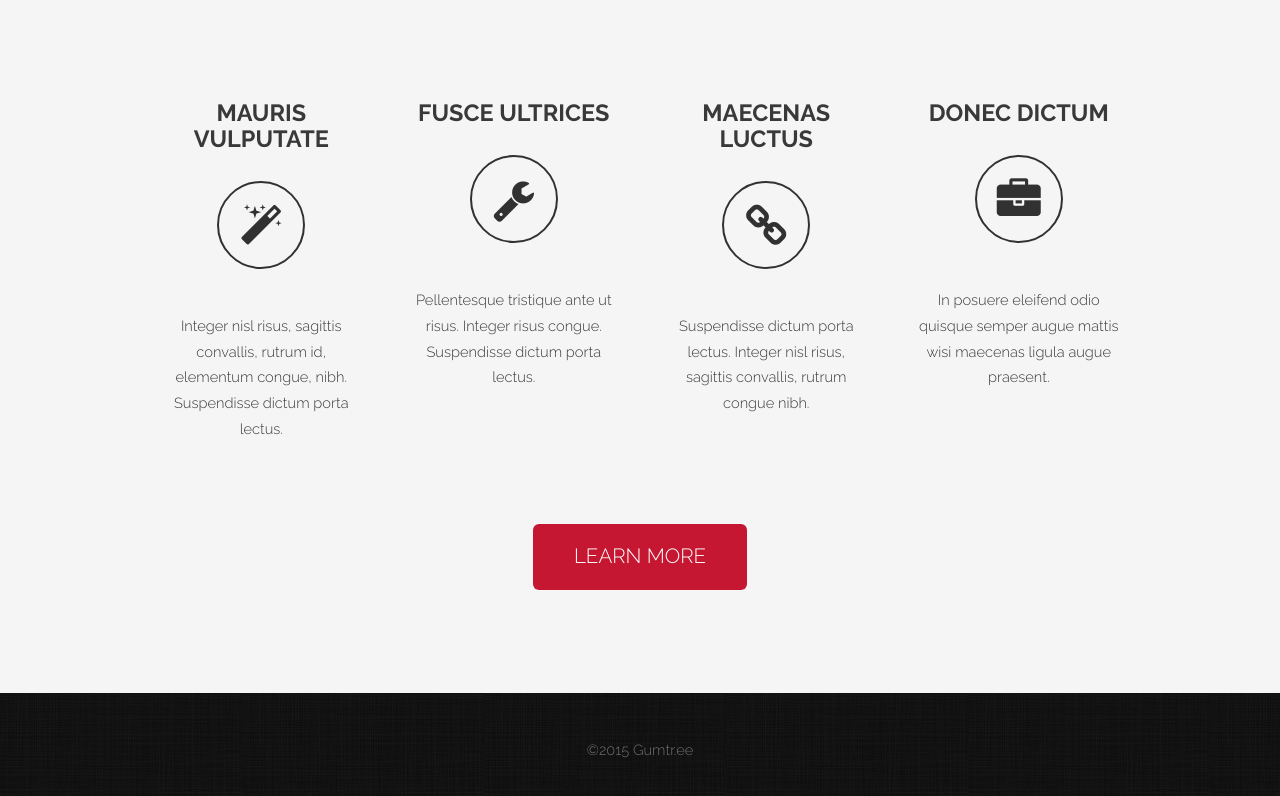
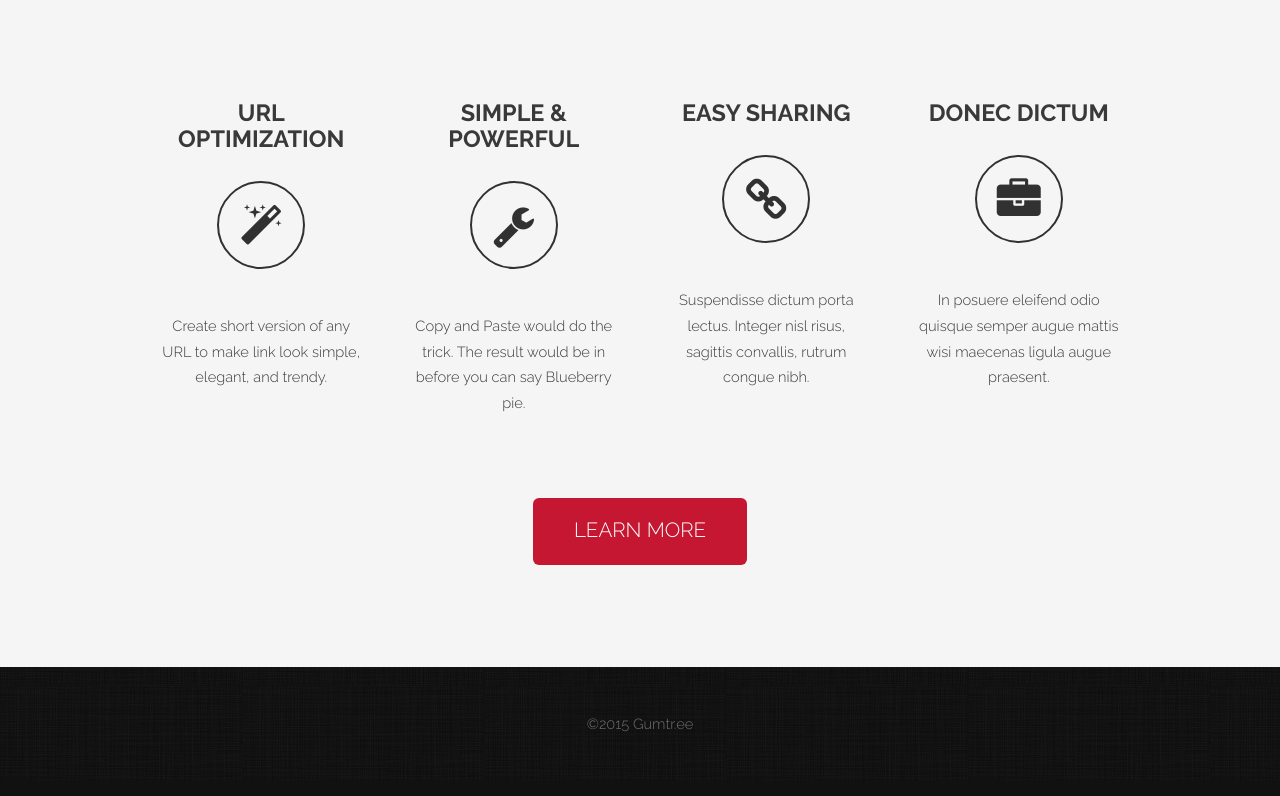
Before and after one commit to PllDev/Gumtr, a plain HTML site: page index.html in a window 1280 px wide. Shown: the part 682-1478 px from the top of the page. Drawn offline with nearby package versions, Linux system fonts and the light colour scheme.

Commit message:
Logo code editind. Added section extra content

```diff
--- a/index.html
+++ b/index.html
@@ -27,7 +27,9 @@
 
 					<!-- Logo -->
 						<div id="logo">
-							<h1><a href="#"><img class="image centered" src="images/GLogo.svg" alt="Gumtr.ee - URL Shortener"/></a></h1>
+							<a href="/">
+								<img src="images/GLogo.svg" alt="Gumtr.ee - URL Shortener"/>
+							</a>
 						</div>
 
 					<!-- Nav -->
@@ -68,21 +70,21 @@
 				<div class="row">
 					<section class="3u">
 						<header>
-							<h2>Mauris vulputate</h2>
+							<h2>URL Optimization</h2>
 						</header>
 						<span class="fa fa-magic"></span>
-						<p>Integer nisl risus, sagittis convallis, rutrum id, elementum congue, nibh. Suspendisse dictum porta lectus.</p>
+						<p>Create short version of any URL to make link look simple, elegant, and trendy.</p>
 					</section>
 					<section class="3u">
 						<header>
-							<h2>Fusce ultrices</h2>
+							<h2>Simple & Powerful</h2>
 						</header>
 						<span class="fa fa-wrench"></span>
-						<p>Pellentesque tristique ante ut risus. Integer risus congue. Suspendisse dictum porta lectus.</p>
+						<p>Copy and Paste would do the trick. The result would be in before you can say Blueberry pie.</p>
 					</section>
 					<section class="3u">
 						<header>
-							<h2>Maecenas luctus</h2>
+							<h2>Easy Sharing</h2>
 						</header>
 						<span class="fa fa-chain"></span>
 						<p>Suspendisse dictum porta lectus. Integer nisl risus, sagittis convallis, rutrum congue nibh. </p>
```
